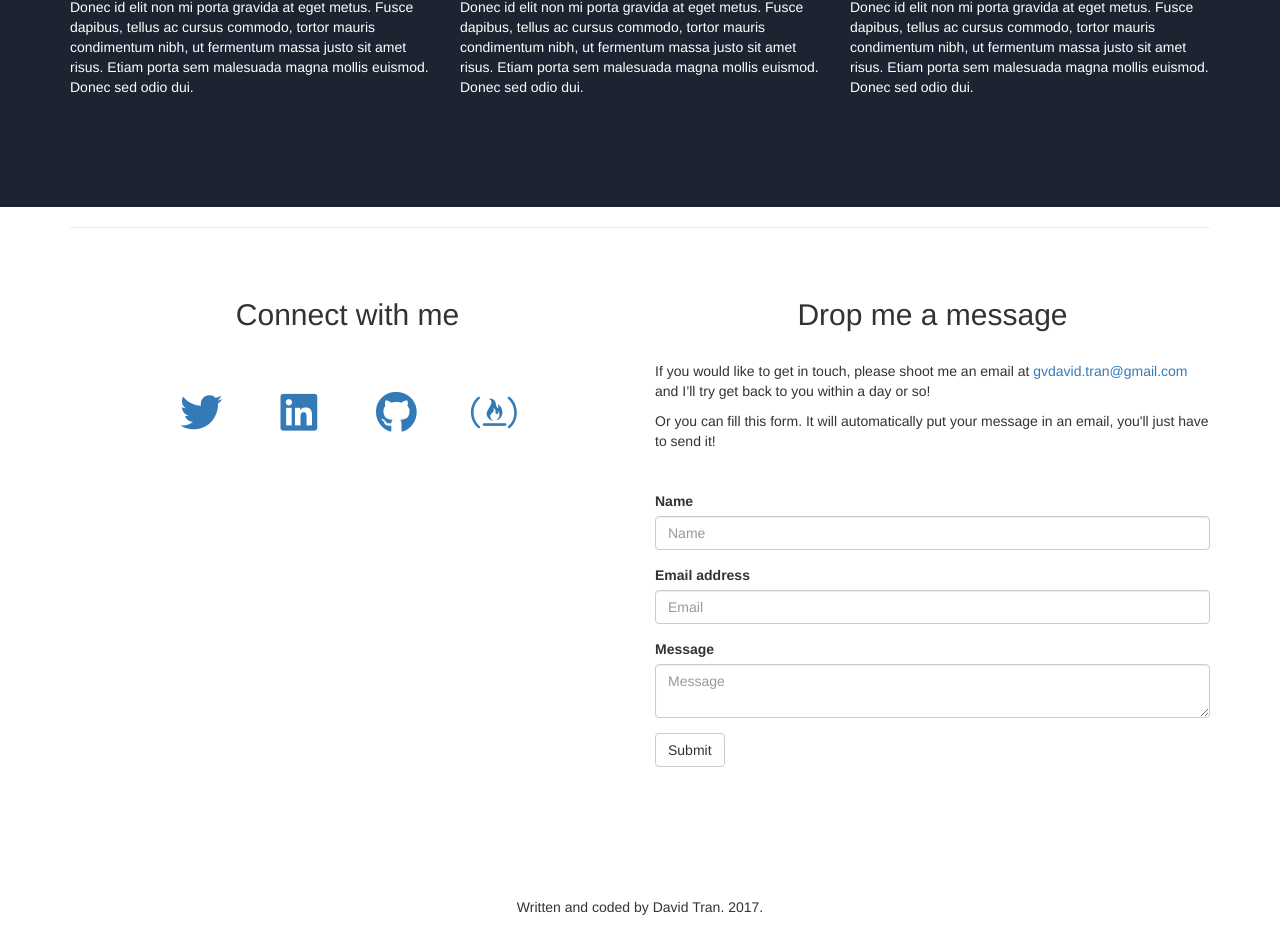
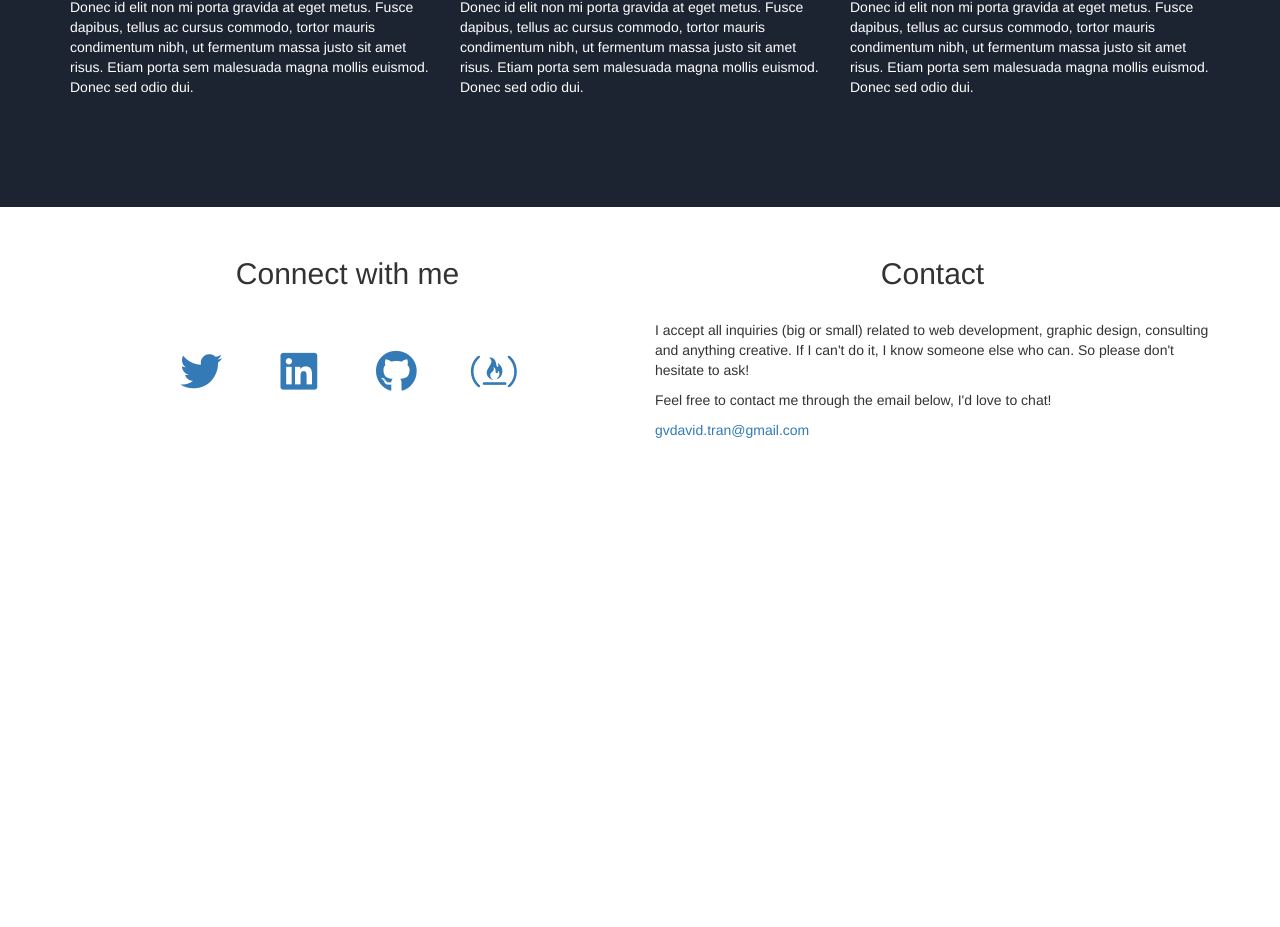
Before and after one commit to gvdavidtran/gvdavidtran.github.io, a PHP site: page / in a window 1280 px wide. Shown: the part 1385-2312 px from the top of the page. After the commit the page ends 1823 px from the top, so only its background shows below. Run offline with PHP 8.4, Linux system fonts and the light colour scheme; some libraries are stand-ins or nearby versions.

Commit message:
updates mainly to footer

```diff
--- a/css/main.css
+++ b/css/main.css
@@ -82,6 +82,11 @@ section{
 
 h2 {
   margin-bottom: 30px;
+}
+
+footer {
+  padding-top: 3rem;
+  padding-bottom: 3rem;
 }
 
 /* fix iOS bug not displaying 100vh correctly */
--- a/index.html
+++ b/index.html
@@ -7,12 +7,13 @@
     <!-- The above 3 meta tags *must* come first in the head; any other head content must come *after* these tags -->
     <title>David Tran - Front End Developer</title>
 
-    <!-- Latest compiled and minified Bootstrap CSS -->
+    <!-- Bootstrap 3 CSS -->
     <link rel="stylesheet" href="https://maxcdn.bootstrapcdn.com/bootstrap/3.3.7/css/bootstrap.min.css" integrity="sha384-BVYiiSIFeK1dGmJRAkycuHAHRg32OmUcww7on3RYdg4Va+PmSTsz/K68vbdEjh4u" crossorigin="anonymous">
 
+    <!-- Font Awesome -->
     <link href="https://use.fontawesome.com/releases/v5.0.7/css/all.css" rel="stylesheet">
-    <!-- <link href="https://maxcdn.bootstrapcdn.com/font-awesome/4.7.0/css/font-awesome.min.css" rel="stylesheet" integrity="sha384-wvfXpqpZZVQGK6TAh5PVlGOfQNHSoD2xbE+QkPxCAFlNEevoEH3Sl0sibVcOQVnN" crossorigin="anonymous"> -->
 
+    <!-- Main CSS -->
     <link rel='stylesheet' href='css/main.css'>
 
     <!-- HTML5 shim and Respond.js for IE8 support of HTML5 elements and media queries -->
@@ -52,8 +53,8 @@
 
     <div class="jumbotron">
       <div class="container text-center">
-        <h1>David Tran</h1>
-        <p>self-taught <span style="color: #4dd0e1;"> front end </span>web developer</p>
+        <h1>I am David Tran</h1>
+        <p>I make <span style="color: #4dd0e1;">great, modern </span>websites</p>
       </div>
     </div>
     <!-- /.jumbotron -->
@@ -80,27 +81,28 @@
         </div>
       </section>
     </div>
+    <!-- /.container -->
     <div class="container-fluid" id="portfolio-section">
       <a class="anchor" id="portfolio"></a>
       <div class="container">
         <section class="row" >
           <h2 class="text-center">Portfolio</h2>
           <div class="col-sm-6 col-md-4">
-            <a href="#" class="thumbnail">
+            <a href="https://codepen.io/gvdavidtran/full/brmvKQ" class="thumbnail" target="_blank">
               <img src="https://cdn.dribbble.com/users/736614/screenshots/2326640/weather_1x.jpg" alt="weather-app" class="img-responsive">
             </a>
             <h3>Weather App</h3>
             <p>Donec id elit non mi porta gravida at eget metus. Fusce dapibus, tellus ac cursus commodo, tortor mauris condimentum nibh, ut fermentum massa justo sit amet risus. Etiam porta sem malesuada magna mollis euismod. Donec sed odio dui.</p>
           </div>
           <div class="col-sm-6 col-md-4">
-            <a href="#" class="thumbnail">
+            <a href="https://codepen.io/gvdavidtran/full/ZKqNOV" class="thumbnail" target="_blank">
               <img src="https://bizmoneytips.com/wp-content/uploads/2018/02/elon-musk-feature.jpeg" alt="elon-musk" class="img-responsive">
             </a>
             <h3>Elon Musk Tribute Page</h3>
             <p>Donec id elit non mi porta gravida at eget metus. Fusce dapibus, tellus ac cursus commodo, tortor mauris condimentum nibh, ut fermentum massa justo sit amet risus. Etiam porta sem malesuada magna mollis euismod. Donec sed odio dui.</p>
           </div>
           <div class="col-sm-6 col-md-4">
-            <a href="#" class="thumbnail">
+            <a href="https://codepen.io/gvdavidtran/full/KXxXKY" class="thumbnail" target="_blank">
               <img src="https://downdetector.com/i/logo/twitch-logo.png" alt="twitch" class="img-responsive">
             </a>
             <h3>Twitch API</h3>
@@ -109,11 +111,12 @@
         </section>
       </div>
     </div>
-    <div class="container">
-      <hr>
+    <!-- /.container -->
+    <footer>
       <a class="anchor" id="contact"></a>
-      <section class="row">
-        <div class="col-sm-6 text-center ">
+      <div class="container">
+        <div class="row">
+          <div class="col-sm-6 text-center ">
           <h2 class="text-center">Connect with me</h2>
           <div class="row social-row">
             <div class="col-md-2 col-md-offset-2 col-sm-3 col-xs-3">
@@ -128,42 +131,14 @@
             <div class="col-md-2 col-sm-3 col-xs-3">
               <a href="https://www.freecodecamp.com/gvdavidtran"><i class="fab fa-free-code-camp fa-3x" aria-hidden="true" target="_blank"></i></a>
             </div>
-            <!--
-            <div class="col-xs-8 col-xs-offset-2">
-              <p>I accept all inquiries (big or small) related to web development, graphic design, consulting and anything creative. If I can't do it I know someone else who can. So please don't hesitate to ask</p>
-            </div>
-    -->
           </div>
         </div>
         <div class="col-sm-6">
-          <h2 class="text-center">Drop me a message</h2>
-          <p>If you would like to get in touch, please shoot me an email at <a href="mailto:gvdavid.tran@gmail.com">gvdavid.tran@gmail.com</a> and I’ll try get back to you within a day or so!</p>
-          <p>Or you can fill this form. It will automatically put your message in an email, you'll just have to send it!</p>
-          <form class="social-row" action="mailto:gvdavid.tran@gmail.com" method="post" enctype="text/plain" target="_blank">
-            <div class="form-group">
-              <label for="InputName1">Name</label>
-              <input type="text" class="form-control" id="InputName1" placeholder="Name" name='name'>
-            </div>
-            <div class="form-group">
-              <label for="InputEmail1">Email address</label>
-              <input type="email" class="form-control" id="InputEmail1" placeholder="Email" name='email'>
-            </div>
-            <div class="form-group">
-              <label for="InputText1">Message</label>
-              <textarea class="form-control" id="InputText1" placeholder="Message" name='message'></textarea>
-            </div>
-            <button type="submit" class="btn btn-default">Submit</button>
-          </form>
+          <h2 class="text-center">Contact</h2>
+          <p>I accept all inquiries (big or small) related to web development, graphic design, consulting and anything creative. If I can't do it, I know someone else who can. So please don't hesitate to ask!</p>
+         <p>Feel free to contact me through the email below, I'd love to chat!</p>
+         <p><a href="mailto:gvdavid.tran@gmail.com">gvdavid.tran@gmail.com</a></p>
         </div>
-      </section>
-    </div>
-    <!-- /.container -->
-    <footer>
-      <div class="container">
-        <div class="row">
-          <div class="col-xs-12">
-            <p class="text-center">Written and coded by David Tran. 2017.</p>
-          </div>
         </div>
       </div>
     </footer>
```
Also changed, not shown: 1 other file.
